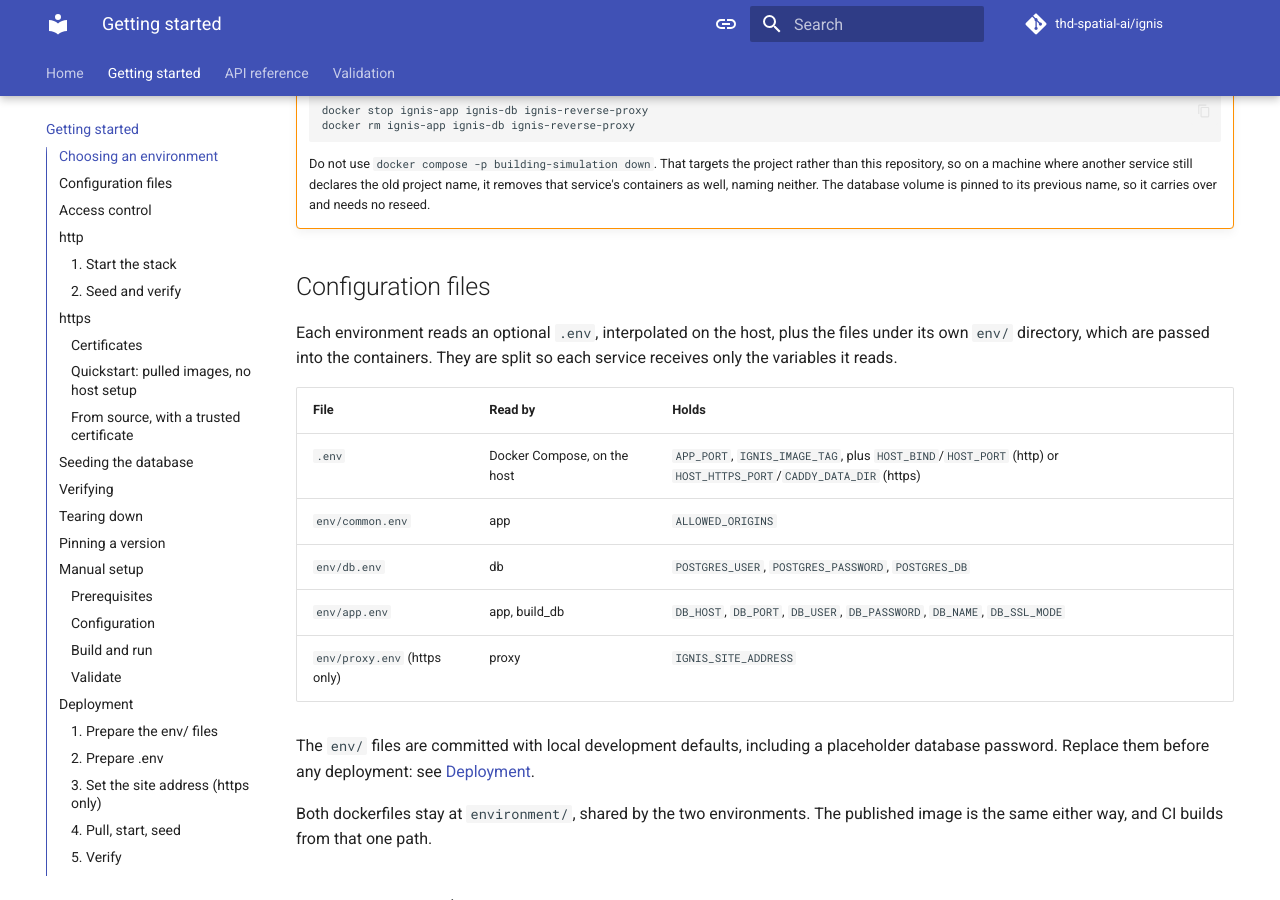
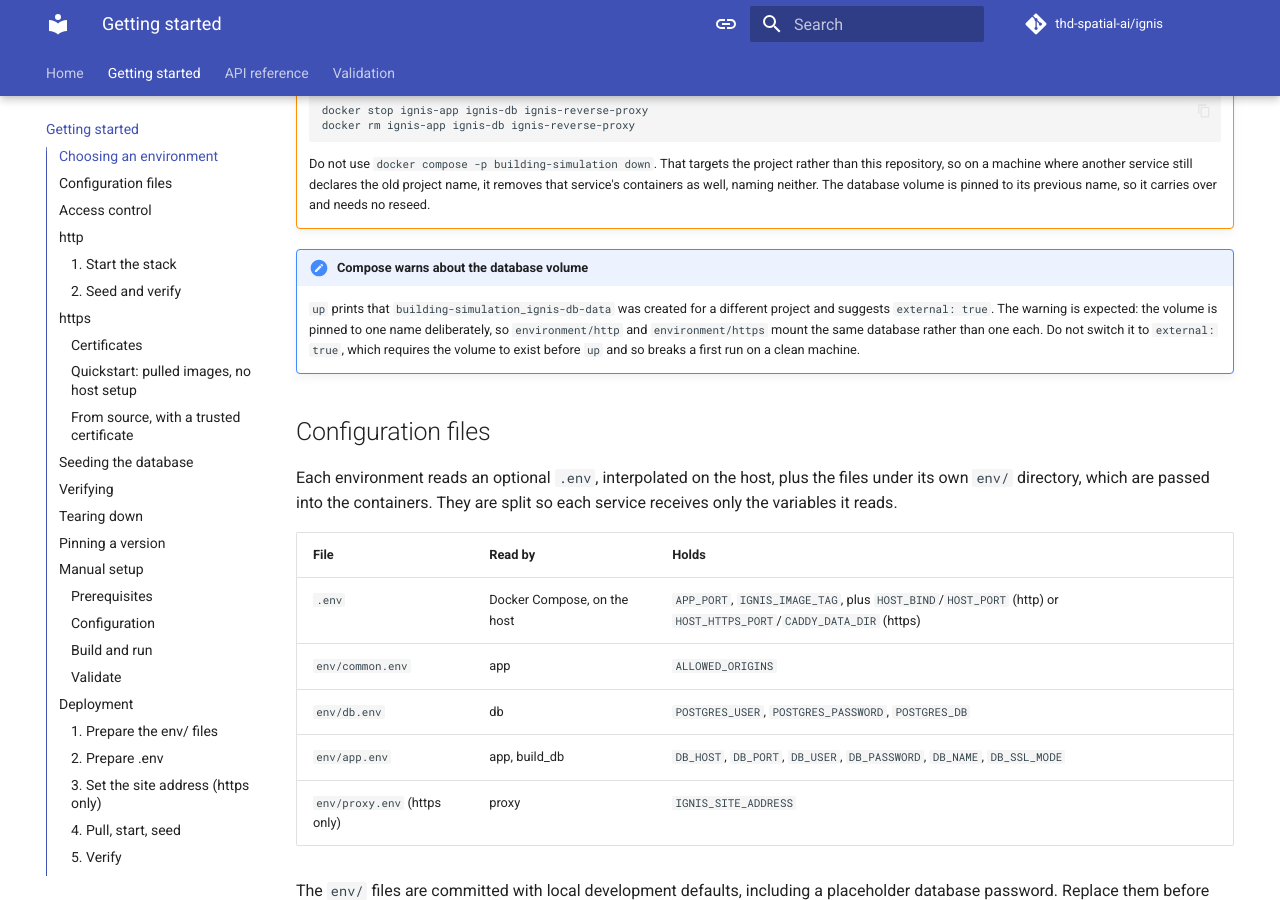
Before and after one commit to THD-Spatial-AI/ignis, an MkDocs documentation site: the page built from docs/getting-started.md, in a window 1280 px wide and 900 px high, scrolled down 1083 px. Built offline with MkDocs 1.6.1 and Material for MkDocs 9.7.7, drawn with Linux system fonts in a browser that asks for light colours; comment, search, counter and statistics services are not loaded.

Commit message:
docs(environment): record the expected volume-ownership warning
`up` reports that building-simulation_ignis-db-data was created for a
different project and suggests `external: true`. The warning is inherent
to the pin: one volume is deliberately shared by two Compose projects, so
whichever project did not create it is always the one Compose complains
about.

Taking the suggestion would break a first run. An external volume must
exist before `up`, so a clean machine would fail rather than create it,
and `cd environment/http && docker compose up` is the thing these
directories exist to make work. Recorded in the compose files and the
getting-started guide so the suggestion is not followed later.

````diff
--- a/docs/getting-started.md
+++ b/docs/getting-started.md
@@ -35,6 +35,9 @@ A third path, [manual setup](#manual-setup), runs the binaries without container
     ```
 
     Do not use `docker compose -p building-simulation down`. That targets the project rather than this repository, so on a machine where another service still declares the old project name, it removes that service's containers as well, naming neither. The database volume is pinned to its previous name, so it carries over and needs no reseed.
+
+!!! note "Compose warns about the database volume"
+    `up` prints that `building-simulation_ignis-db-data` was created for a different project and suggests `external: true`. The warning is expected: the volume is pinned to one name deliberately, so `environment/http` and `environment/https` mount the same database rather than one each. Do not switch it to `external: true`, which requires the volume to exist before `up` and so breaks a first run on a clean machine.
 
 ## Configuration files
 
````
Also changed, not shown: 5 other files.
